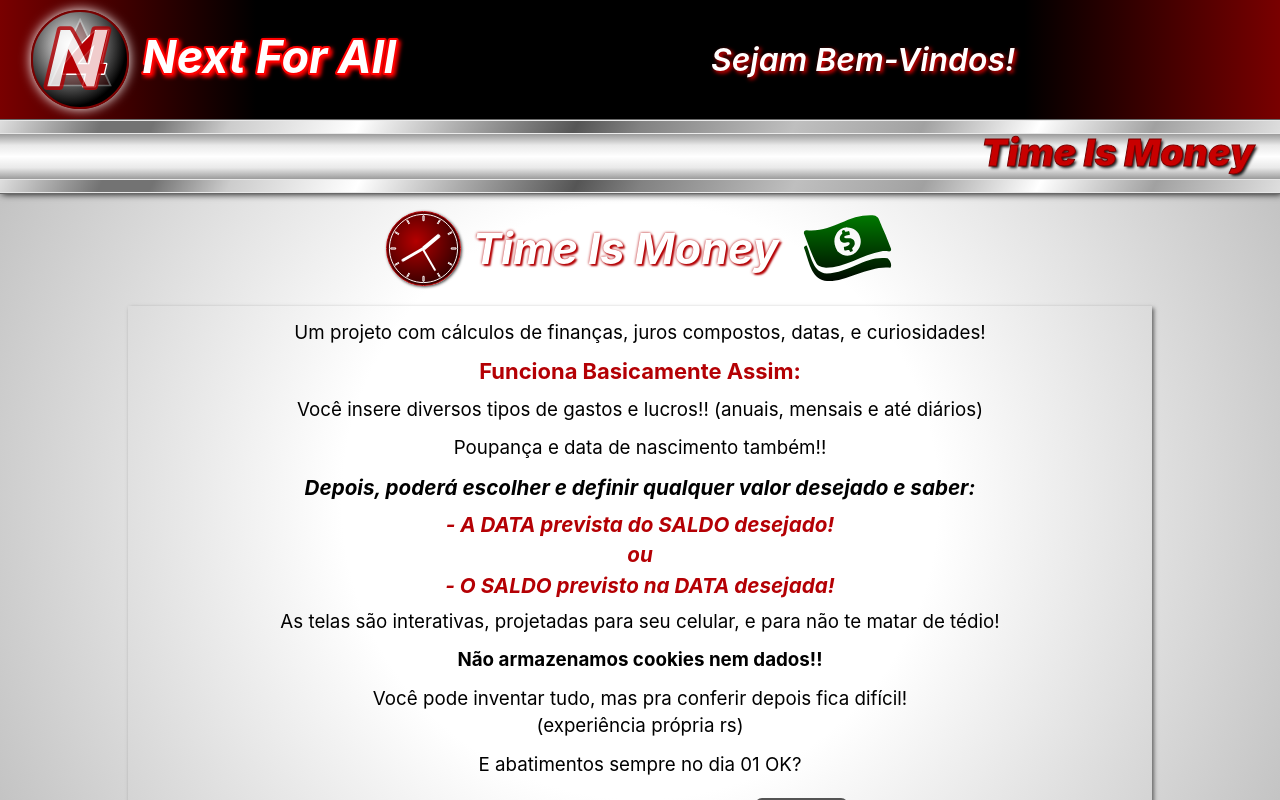
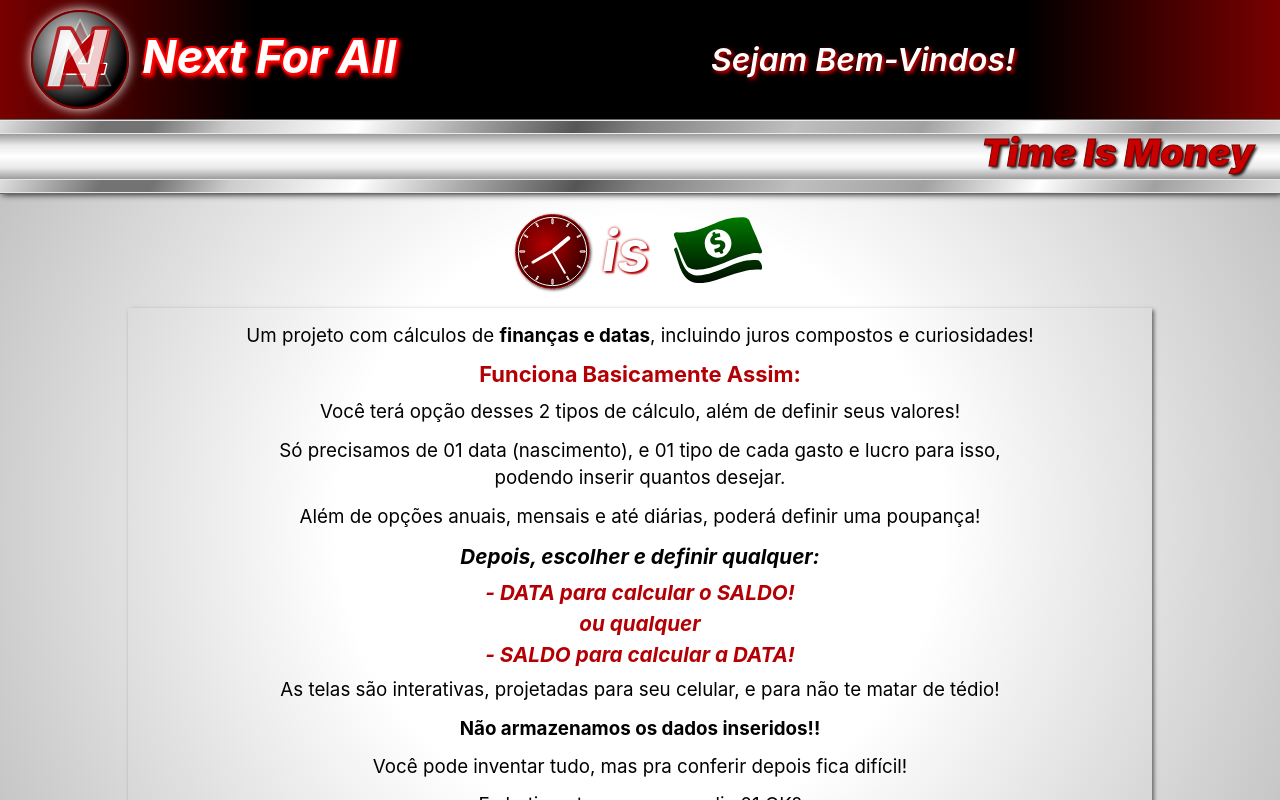
Before and after one commit to PauloOsawa/TimeIsMoney, a Next.js app: page / in a window 1280 px wide. Shown: the top 800 px of the page. Built offline with nearby package versions, Linux system fonts and the light colour scheme.

Commit message:
Alterações para teste de deploy

```diff
--- a/components/cpforms/CpFrmTimeMoney.jsx
+++ b/components/cpforms/CpFrmTimeMoney.jsx
@@ -9,6 +9,7 @@ import CpResults from "./CpResults";
 export default function CpFrmTimeMoney({ hoje, hideFrm }){
 
   const debugMode = false;
+  // const debugMode = true;
   const {
     dados, setbirth, addMoney, setgastos, setlucros, setSaldos,
     setPoupData, calcAll, showresult, setShowresult, animStop, setAnimStop } = useTimeMoney(hoje);
@@ -55,6 +56,7 @@ export default function CpFrmTimeMoney({ hoje, hideFrm }){
     fldact.current.classList.remove(css.actv);
     fld.classList.add(css.actv);
     fldact.current = fld;
+    fld.scrollIntoView({ block:'start', behavior: 'smooth' });
   }
   const showNextFld = (e) => {
     if (e?.target) { e.preventDefault() }
@@ -89,8 +91,7 @@ export default function CpFrmTimeMoney({ hoje, hideFrm }){
       const dvrs = document.querySelector('.'+css.dvfinal);
       if(dvrs){
         dvrs.classList.remove(css.hidenb);
-        dvrs.scrollIntoView({ block:'center', behavior: 'smooth'});
-        // dvrs.scrollTo({ top:0, behavior: 'smooth'});
+        dvrs.scrollIntoView({ block:'start', behavior: 'smooth'});
       }
       clearTimeout(timeshow);
     }, 100);
@@ -99,6 +100,7 @@ export default function CpFrmTimeMoney({ hoje, hideFrm }){
   const hideDvResults = () => {
     const dvr = document.querySelector('.'+css.dvfinal);
     if(dvr){ dvr.classList.add(css.hidenb); }
+    fldact.current.scrollIntoView({ block:'start', behavior: 'smooth'});
     blockForm();
     if(showresult === true){
       const timehide = setTimeout(() =>{
--- a/components/cpforms/CpTbMoney.jsx
+++ b/components/cpforms/CpTbMoney.jsx
@@ -41,6 +41,7 @@ export default function CpTbMoney({ title, valores, setaVals, voltar, fecha }) {
   const addVals = (e) => {
     e.preventDefault();
     const arvals = validaInputs();
+    pmsg.current.scrollIntoView({ block:'start', behavior: 'smooth' });
     if (!arvals || arvals[1] === 0) {
       showMsg('Corrija os valores vazios ou vermelhos!!');
       return;
--- a/pages/index.jsx
+++ b/pages/index.jsx
@@ -12,13 +12,18 @@ export default function Home(){
 
   // ---------------------------------------------------
   const scrola = (cl) => {
+    const dvtit = document.querySelector('.'+css.dvtitle);
     const hhh = Date.now();
     setSthoje(hhh);
     setCldvTxt(cl);
-    document.querySelector('.'+css.dvtitle).scrollIntoView({ block:'start', behavior: 'smooth'});
+    dvtit.scrollIntoView({ block:'start', behavior: 'smooth' });
   }
+
   const iniciar = () => scrola(`${css.dvtxt} ${css.hiden}`);
-  function hideFrm(){ if (cldvTxt !== css.dvtxt) { scrola(css.dvtxt); } }
+
+  const hideFrm = () => {
+    if (cldvTxt !== css.dvtxt){ scrola(css.dvtxt); }
+  }
 
   return (
     <>
@@ -35,33 +40,37 @@ export default function Home(){
 
         <div className={css.dvtitle}>
           <CpRelogio />
-          <h1>Time Is Money</h1>
+          <h1> is </h1>
           <div className={css.dvmoney}> </div>
         </div>
 
         <div className={cldvTxt} >
-          <p>Um projeto com cálculos de finanças, juros compostos, datas, e curiosidades!</p>
+          <p>Um projeto com cálculos de <b>finanças e datas</b>, incluindo juros compostos e curiosidades!</p>
 
           <h3>Funciona Basicamente Assim:</h3>
+
+          <p>Você terá opção desses 2 tipos de cálculo, além de definir seus valores!</p>
+
           <p>
-            Você insere diversos tipos de gastos e lucros!! (anuais, mensais e até diários)
+            Só precisamos de 01 data (nascimento), e 01 tipo de cada gasto e lucro para isso, <br />
+            podendo inserir quantos desejar.
           </p>
-          <p>Poupança e data de nascimento também!!</p>
+          <p>Além de opções anuais, mensais e até diárias, poderá definir uma poupança!</p>
 
           <div className={css.dvopts}>
-            <p>Depois, poderá escolher e definir qualquer valor desejado e saber:</p>
+            <p>Depois, escolher e definir qualquer:</p>
             <ul>
-              <li>- A DATA prevista do SALDO desejado!</li>
-              <li>ou</li>
-              <li>- O SALDO previsto na DATA desejada!</li>
+              <li>- DATA para calcular o SALDO!</li>
+              <li>ou qualquer</li>
+              <li>- SALDO para calcular a DATA!</li>
             </ul>
           </div>
 
           <p>As telas são interativas, projetadas para seu celular, e para não te matar de tédio!</p>
 
-          <p><b>Não armazenamos cookies nem dados!!</b></p>
+          <p><b>Não armazenamos os dados inseridos!!</b></p>
 
-          <p>Você pode inventar tudo, mas pra conferir depois fica difícil! <br />(experiência própria rs)</p>
+          <p>Você pode inventar tudo, mas pra conferir depois fica difícil!</p>
 
           <p>E abatimentos sempre no dia 01 OK?</p>
 
--- a/styles/CpFrmInptPrice.module.css
+++ b/styles/CpFrmInptPrice.module.css
@@ -9,4 +9,4 @@
 .price span { font-size: 2em; vertical-align: middle; }
 .cents { width: 60px; }
 
-.price button { margin:0 10px; }
+.price button { margin:10px; }
--- a/styles/CpResults.module.css
+++ b/styles/CpResults.module.css
@@ -2,9 +2,10 @@
 .dvfinal{
   max-height: 300px; height: auto; visibility: visible;
   margin: 20px auto; padding: 25px 7px; overflow-y: scroll;
-  scroll-snap-type: block mandatory; scroll-behavior: smooth;
-  /* overscroll-behavior: contain; */
-  /* scroll-snap-stop: always;  */
+  scroll-snap-type: block proximity;
+  /* scroll-snap-type: block mandatory;  */
+  scroll-behavior: smooth;
+  /* scroll-snap-stop: always; */
   color: white; background: var(--dgrda);
   -webkit-mask: center / 100% no-repeat linear-gradient(to bottom, transparent, black 5% 95%, transparent);
   mask: center / 100% no-repeat linear-gradient(to bottom, transparent, black 5% 95%, transparent);
--- a/styles/Home.module.css
+++ b/styles/Home.module.css
@@ -1,14 +1,26 @@
 .dvtitle{
-  width: 96%; max-width: 1024px; height: 5em; padding: 0 5px; margin: 5px auto;
+  width: 96%; max-width: 1024px; height: 5em; padding: 0 5px; margin: .8vw auto;
   display: flex; justify-content: center; align-items: center; gap: 12px;
 }
 
 .dvtitle > h1 {
-  font-size: 2.3em; font-style: italic;
+  font-size: 3em; font-style: italic;
   color: white; -webkit-text-fill-color: white;
   line-height: 1em; padding: 0; margin: 0; flex: 0 3 auto;
   text-shadow: 0 0 3px var(--corb), 2px 2px 2px var(--corb);
 }
+
+/* .dvtitle > h1::before { content: 'Time'; } */
+/* .dvtitle > h1::after { content: 'Money'; }
+
+.dvtitle > h1::before, .dvtitle > h1::after {
+  display: inline-block; width:10vw; height:10px; margin:5px;
+  content: ' '; background-color: var(--corb); border: 1px solid red;
+}
+*/
+/* .dvtitle > h1::after { margin:15px; content: '-'; } */
+
+
 .dvtitle > div:first-child { width: 4em; height: 4em; flex: none; }
 
 .dvmoney {
@@ -21,15 +33,15 @@
 /* ========== DIV TEXT ========== */
 
 .dvtxt {
-  width: 97%; max-width: 1024px; max-height: 1024px; margin: 10px auto;
-  padding: 1vh 1.5vh; visibility: visible; opacity: 1;
+  width: 97%; max-width: 1024px; max-height: 1000px; height: auto;
+  margin: 10px auto; padding: 1vh 1.5vh; visibility: visible; opacity: 1;
   box-shadow: 2px 2px 4px rgb(100, 100, 100); overflow: hidden;
   transition: max-height .2s;
 }
 
 .hiden {
   max-height: 0; padding: 0; margin: 0 auto; visibility: hidden; opacity: 0;
-  /* transition: max-height .1s -.1s; */
+  transition: max-height .25s -.1s;
 }
 /* ---------------------------------------------------------- */
 .dvopts { font-size: 1.1em; font-style: italic; font-weight:bolder; }
@@ -48,3 +60,11 @@
   width: fit-content; padding: 0;
   text-shadow: 1px 2px 2px rgb(83, 83, 83);
 }
+
+/*#region ===================================== media screen =============== */
+
+@media screen and (max-width: 600px) {
+  /* .dvtitle > h1::before, .dvtitle > h1::after { content: none; } */
+
+}
+/* #endregion */
--- a/styles/globals.css
+++ b/styles/globals.css
@@ -57,7 +57,7 @@ li { line-height: 1.5em; }
 
 header, main, footer { width: 100%; overflow: hidden; }
 header, footer { min-height: 13vh; height: auto; padding: 10px 20px; }
-main { min-height: 73vh; height: auto; padding:0 0 10px 0; }
+main { min-height: 74vh; height: auto; padding:0 0 10px 0; }
 /*#endregion*/
 
 /*#region ========================================== FORMS ==== */
```
Also changed, not shown: styles/CpFrmTimeMoney.module.css (+25 -15 lines), 1 other file (tests, documents, lock files or other folders).
